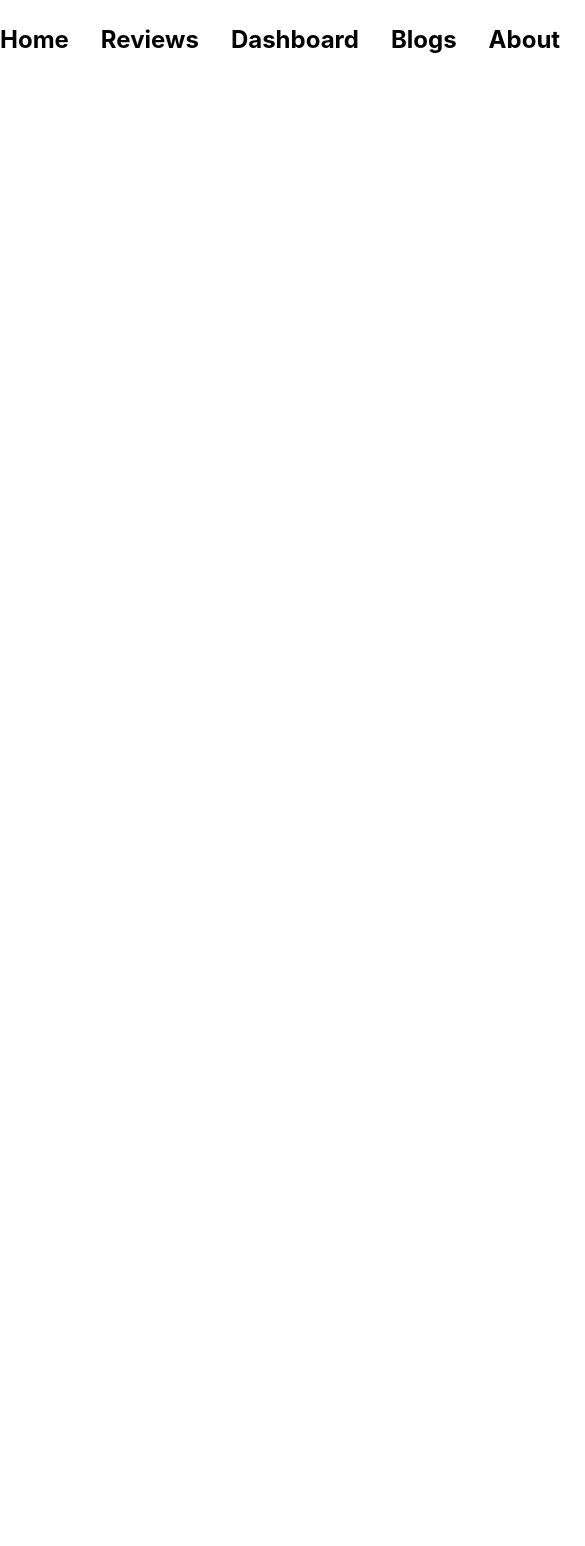
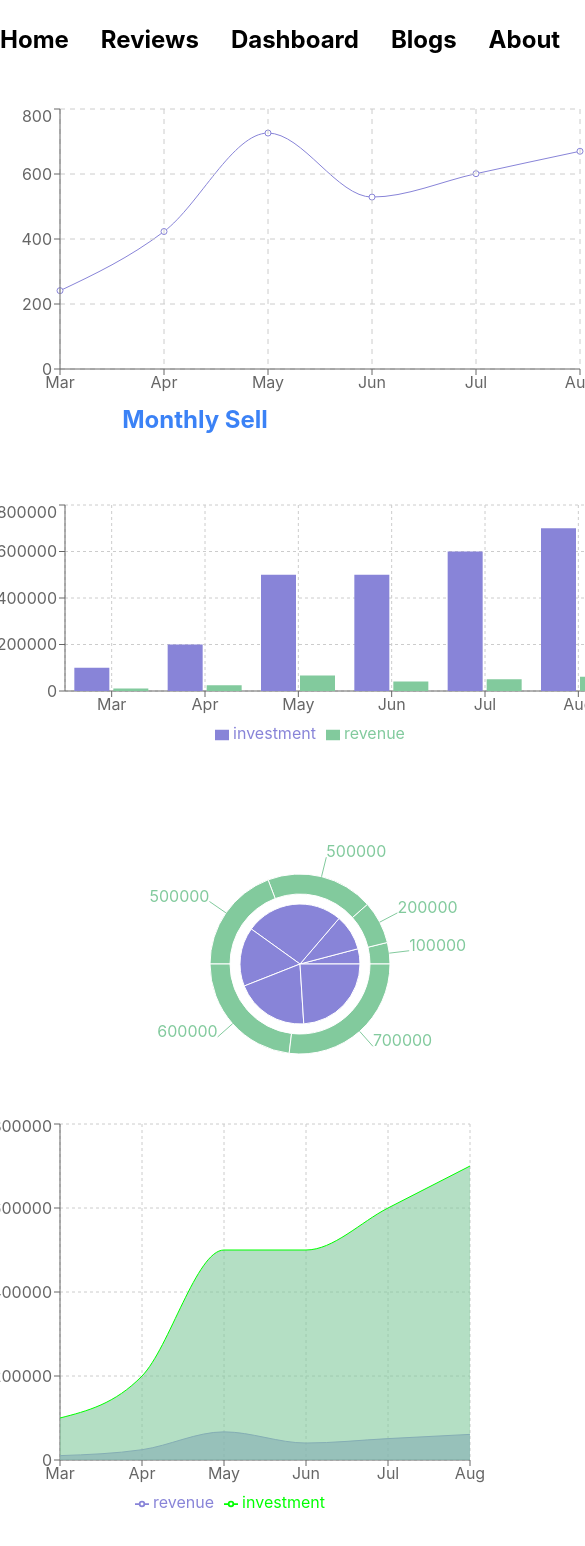
Before and after one commit to Nayeem29/T-Glass-Store, a React (Create React App) app: page /dashboard in a window 390 px wide. Shown: the top 1546 px of the page, 585 px wide, since content can reach past the window. Before the commit the page ends 844 px from the top, so only its background shows below. Built offline with nearby package versions, Linux system fonts and the light colour scheme.

Commit message:
chart-added

```diff
--- a/package.json
+++ b/package.json
@@ -6,6 +6,7 @@
     "@fortawesome/fontawesome-svg-core": "^6.1.1",
     "@fortawesome/free-regular-svg-icons": "^6.1.1",
     "@fortawesome/free-solid-svg-icons": "^6.1.1",
+    "@fortawesome/react-fontawesome": "^0.1.18",
     "@testing-library/jest-dom": "^5.16.3",
     "@testing-library/react": "^12.1.4",
     "@testing-library/user-event": "^13.5.0",
@@ -14,6 +15,7 @@
     "react-rating": "^2.0.5",
     "react-router-dom": "^6.3.0",
     "react-scripts": "5.0.0",
+    "recharts": "^2.1.9",
     "web-vitals": "^2.1.4"
   },
   "scripts": {
--- a/src/Components/Dashboard/Dashboard.js
+++ b/src/Components/Dashboard/Dashboard.js
@@ -1,9 +1,94 @@
-import React from 'react';
+import React, { useEffect, useState } from 'react';
+import { LineChart, Line, CartesianGrid, XAxis, YAxis, Tooltip } from 'recharts';
+import { BarChart, Bar, Legend, PieChart, Pie, AreaChart, Area } from 'recharts';
+
 
 const Dashboard = () => {
+  const [data, setData] = useState([]);
+  useEffect(() => {
+    fetch('data.json')
+      .then(res => res.json())
+      .then(data => setData(data));
+  }, []);
+
+  const renderLineChart = (
+    <LineChart width={600} height={300} data={data} margin={{ top: 5, right: 20, bottom: 5, left: 0 }}>
+      <Line type="monotone" dataKey="sell" stroke="#8884d8" />
+      <CartesianGrid stroke="#ccc" strokeDasharray="5 5" />
+      <XAxis dataKey="month" />
+      <YAxis />
+      <Tooltip />
+    </LineChart>
+  );
+
+  const renderBarChart = (
+    <BarChart width={630} height={250} data={data}>
+      <CartesianGrid strokeDasharray="3 3" />
+      <XAxis dataKey="month" />
+      <YAxis />
+      <Tooltip />
+      <Legend />
+      <Bar dataKey="investment" fill="#8884d8" />
+      <Bar dataKey="revenue" fill="#82ca9d" />
+    </BarChart>
+  );
+
+  const renderPieChart = (
+
+    <PieChart width={600} height={300}>
+      <Pie data={data} dataKey="revenue" cx="50%" cy="50%" outerRadius={60} fill="#8884d8" />
+      <Pie data={data} dataKey="investment" cx="50%" cy="50%" innerRadius={70} outerRadius={90} fill="#82ca9d" label />
+      <Tooltip />
+    </PieChart>
+  );
+
+  const renderAreaChart = (
+    <AreaChart
+      width={500}
+      height={400}
+      data={data}
+      margin={{
+        top: 10,
+        right: 30,
+        left: 0,
+        bottom: 0,
+      }}
+    >
+      <CartesianGrid strokeDasharray="3 3" />
+      <XAxis dataKey="month" />
+      <YAxis />
+      <Tooltip />
+      <Legend />
+      <Area type="monotone" dataKey="revenue" stroke="#8884d8" fill="#8884d8" />
+      <Area type="monotone" dataKey="investment" stroke="#00FF00" fill="#82ca9d" />
+    </AreaChart>
+  );
+
   return (
-    <div>
-
+    <div className='grid grid-cols-1 md:grid-cols-2 mx-auto my-12'>
+      <div className='monthly-sell'>
+        {
+          renderLineChart
+        }
+        <p className='flex justify-center font-bold text-2xl text-blue-500'>
+          Monthly Sell
+        </p>
+      </div>
+      <div className='my-16'>
+        {
+          renderBarChart
+        }
+      </div>
+      <div>
+        {
+          renderPieChart
+        }
+      </div>
+      <div>
+        {
+          renderAreaChart
+        }
+      </div>
     </div>
   );
 };
--- a/src/Components/Home/Home.js
+++ b/src/Components/Home/Home.js
@@ -12,7 +12,7 @@ const Home = () => {
       <div className='grid grid-cols-1 md:grid-cols-2 mx-6 text-center'>
         <div className='mt-8'>
           <h1 className='text-6xl text-orange-400 font-semibold tracking-wide uppercase'>get Top-Notch Sunglasses</h1>
-          <br />
+          <hr className='my-3' />
           <h1 className='text-6xl text-yellow-500 font-semibold tracking-wide uppercase'>Customers' always king</h1>
           <p className='mt-12'>Lorem, ipsum dolor sit amet consectetur adipisicing elit. Nesciunt, quibusdam architecto officia tempora dicta sunt sed, eligendi animi expedita hic dignissimos vero fugiat ea cum voluptate non amet corporis repudiandae!</p>
         </div>
--- a/src/Components/Home/HomeReviews/HomeReviews.js
+++ b/src/Components/Home/HomeReviews/HomeReviews.js
@@ -1,7 +1,9 @@
 import React from 'react';
+import { FontAwesomeIcon } from '@fortawesome/react-fontawesome'
+import { faStar } from '@fortawesome/free-solid-svg-icons'
 
 const HomeReviews = ({ review }) => {
-  const { greeting, email, gender, name } = review;
+  const { greeting, gender, name } = review;
   return (
 
     <div className='mx-auto grid grid-cols-1 md:grid-cols-3 mt-12 border-hidden rounded-xl p-3'>
@@ -15,8 +17,11 @@ const HomeReviews = ({ review }) => {
           {greeting}
         </p>
       </div>
-      <div className="ratings ml-4 flex justify-center md:justify-end">
-        <p>{email}</p>
+      <div className="ratings ml-4 flex justify-center md:justify-center">
+        <FontAwesomeIcon icon={faStar} />
+        <FontAwesomeIcon icon={faStar} />
+        <FontAwesomeIcon icon={faStar} />
+        <FontAwesomeIcon icon={faStar} />
       </div>
     </div>
   );
```
Also changed, not shown: 1 other file (tests, documents, lock files or other folders).
